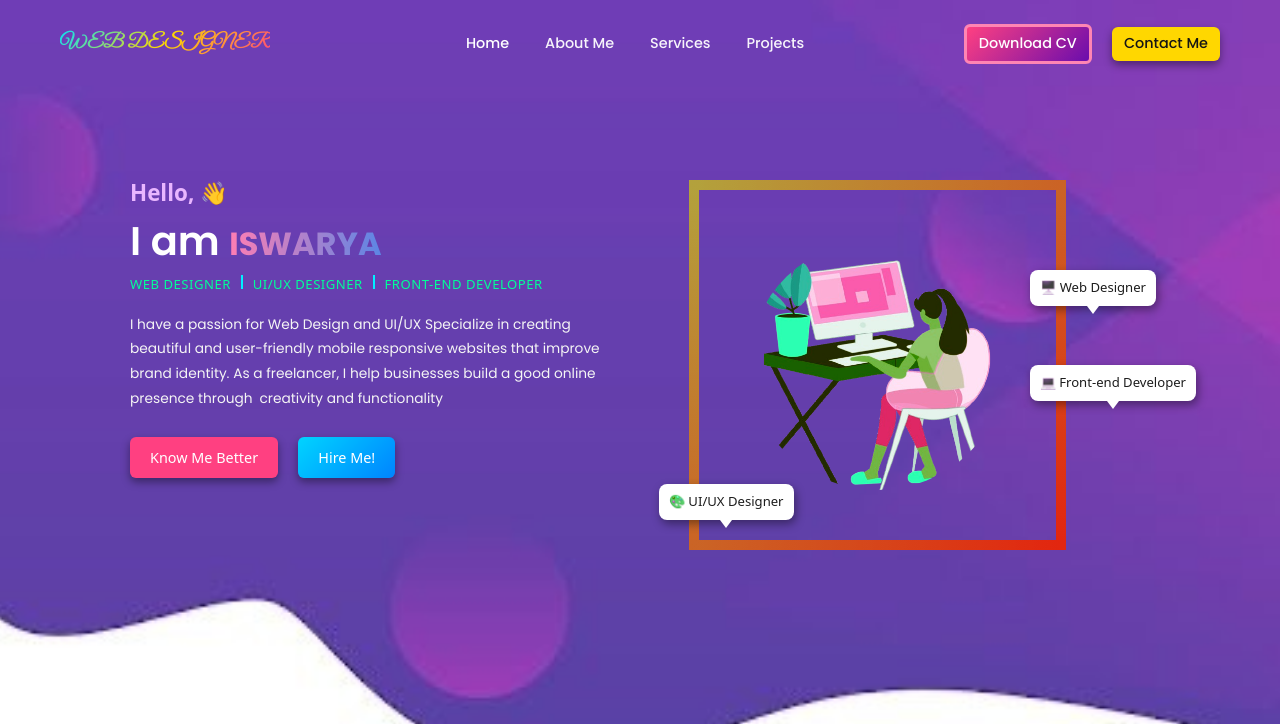
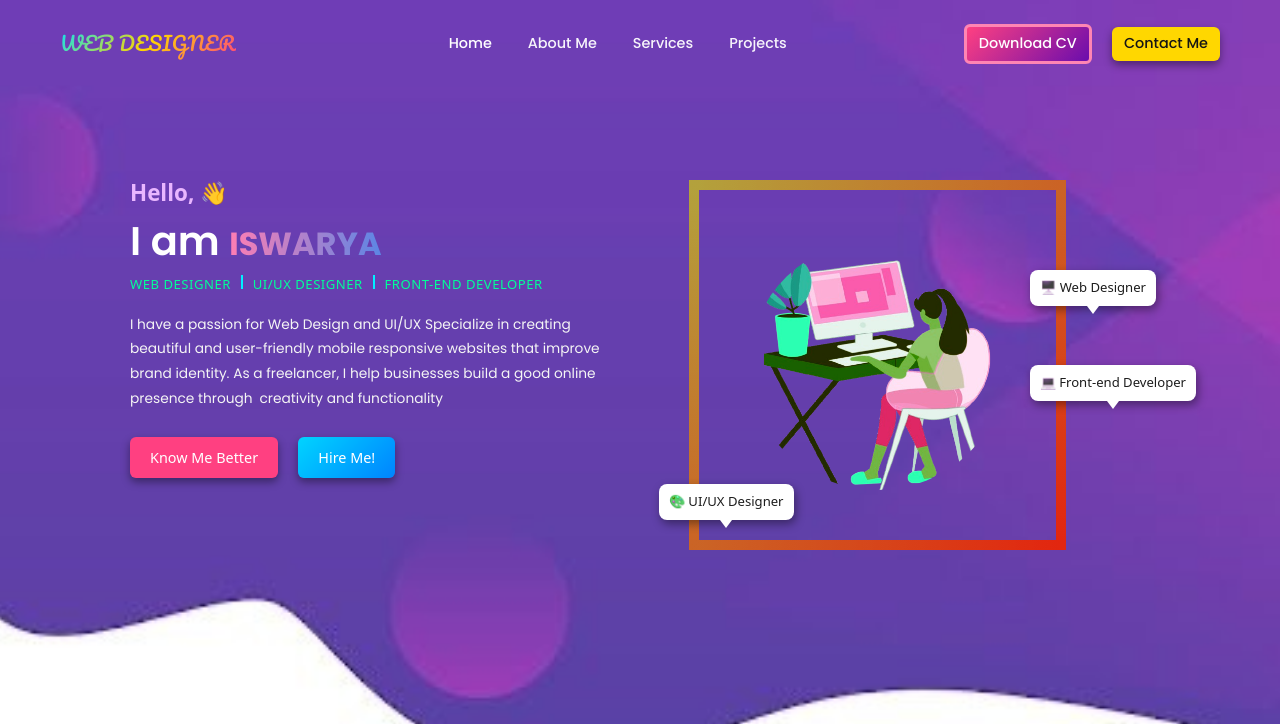
Before and after one commit to ishusgit/Iswarya-Portfolio, a plain HTML site: page index.html in a window 1280 px wide. Shown: the top 724 px of the page. Drawn offline with nearby package versions, Linux system fonts and the light colour scheme; a web font is replaced by a local one.

Commit message:
add:pacifio font-family to navbar-brand

```diff
--- a/index.html
+++ b/index.html
@@ -11,13 +11,12 @@
     <!--bootstrap links-->
     <link href="https://cdn.jsdelivr.net/npm/bootstrap@5.3.3/dist/css/bootstrap.min.css" rel="stylesheet"
     integrity="sha384-QWTKZyjpPEjISv5WaRU9OFeRpok6YctnYmDr5pNlyT2bRjXh0JMhjY6hW+ALEwIH" crossorigin="anonymous">
-    <!-- <link href="https://fonts.googleapis.com/css2?family=Pacifico&display=swap" rel="stylesheet"> -->
-    <link href="https://fonts.googleapis.com/css2?family=Great+Vibes&display=swap" rel="stylesheet">
-
+    <!--font-family link-->
+    <link href="https://fonts.googleapis.com/css2?family=Pacifico&display=swap" rel="stylesheet">
     <script src="https://cdn.jsdelivr.net/npm/bootstrap@5.3.3/dist/js/bootstrap.bundle.min.js"></script>
-
     <link rel="stylesheet" href="./style.css">
 </head>
+
 <body>
   <!--main section with navbar and hero section-->
 <section class="main" id="main">
--- a/style.css
+++ b/style.css
@@ -9,8 +9,6 @@
 @import url('https://fonts.googleapis.com/css2?family=Lobster+Two:ital,wght@0,400;0,700;1,400;1,700&family=Open+Sans:ital,wght@0,300..800;1,300..800&display=swap');
 /*dancing fonts*/
 @import url('https://fonts.googleapis.com/css2?family=Dancing+Script:wght@700&display=swap');
-
-
 
 
 **{
@@ -51,9 +49,8 @@ body, html {
 }
 .navbar-brand {
   font-size:1.2rem;
-  font-weight: 700!important;
-  font-family: 'Great Vibes', cursive;
-  /* font-family: 'Pacifico', cursive; */
+  font-weight: normal!important;
+  font-family: 'Pacifico', cursive;
   background: linear-gradient(135deg,#00E1FF, #ffd700,#FF4081); /* Gradient */
   -webkit-background-clip: text;
   -webkit-text-fill-color: transparent;
```
